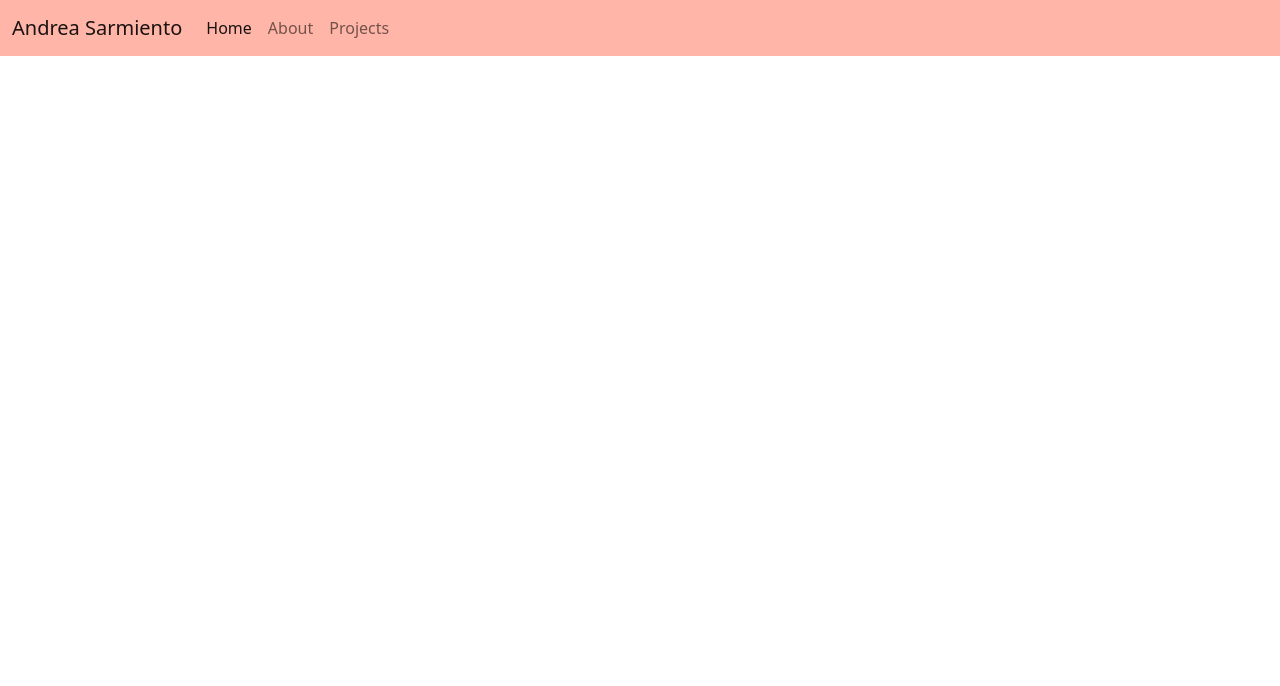
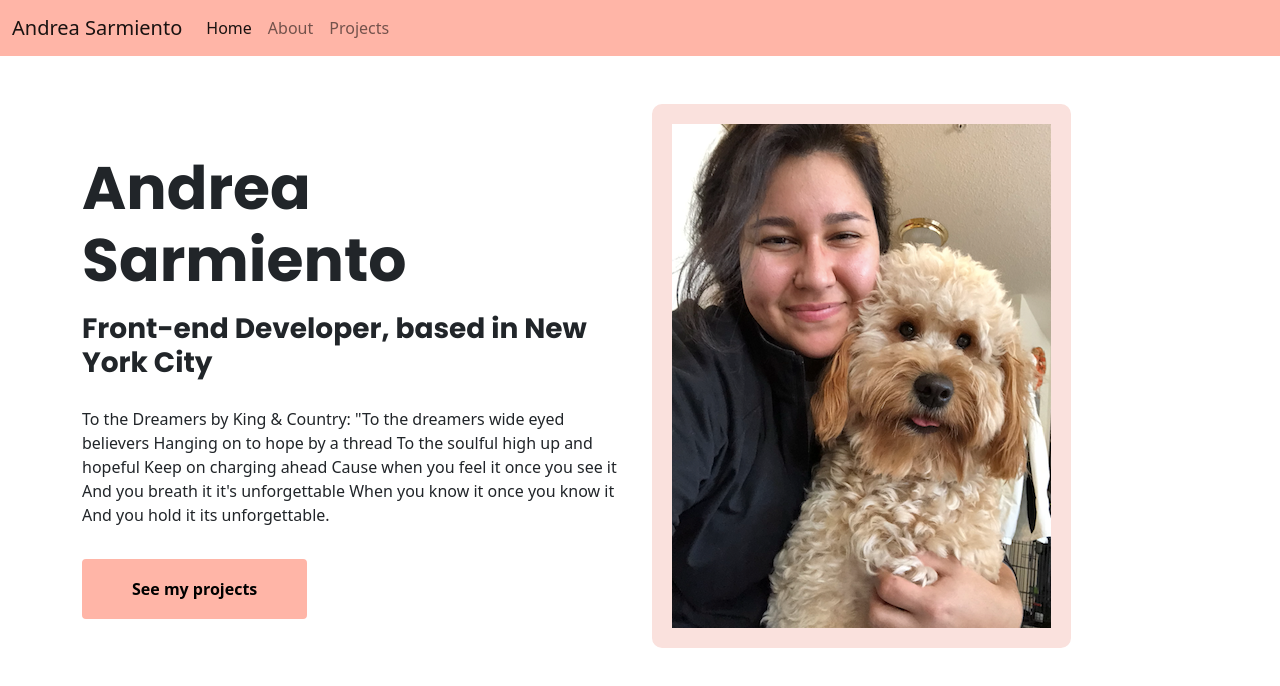
Before and after one commit to asarmie/Portfolio-Project, a plain HTML site: page about.html in a window 1280 px wide. Drawn offline with nearby package versions, Linux system fonts and the light colour scheme.

Commit message:
wrote code for about page

```diff
--- a/about.html
+++ b/about.html
@@ -49,19 +49,46 @@
         <div class="collapse navbar-collapse" id="navbarSupportedContent">
           <ul class="navbar-nav me-auto mb-2 mb-lg-0">
             <li class="nav-item">
-              <a class="nav-link active" aria-current="page" href="index.html">Home</a>
+              <a class="nav-link active" aria-current="page" href="index.html"
+                >Home</a
+              >
             </li>
             <li class="nav-item">
               <a class="nav-link" href="about.html">About</a>
             </li>
             <li class="nav-item">
-              <a class="nav-link" href="Projects">Projects</a>
+              <a class="nav-link" href="projects.html">Projects</a>
             </li>
           </ul>
         </div>
       </div>
     </nav>
-
+    <div class="container">
+      <div class="row pt-5">
+        <div class="col-md-6">
+          <h1 class="text-start pt-5">Andrea Sarmiento</h1>
+          <h3 class="text-start pt-3">
+            Front-end Developer, based in New York City
+          </h3>
+          <div class="about-para pb-3">
+            To the Dreamers by King & Country: "To the dreamers wide eyed
+            believers Hanging on to hope by a thread To the soulful high up and
+            hopeful Keep on charging ahead Cause when you feel it once you see
+            it And you breath it it's unforgettable When you know it once you
+            know it And you hold it its unforgettable.
+          </div>
+          <button class="button-links px-5 py-3 my-3">
+            <a href="#" class="link-branding">See my projects</a>
+          </button>
+        </div>
+        <div class="col-md-6">
+          <img
+            src="images/pipnme.png"
+            class="about-pic img-fluid rounded"
+            title="Andrea Sarmiento"
+          />
+        </div>
+      </div>
     </div>
   </body>
 </html>
--- a/styles/styles.css
+++ b/styles/styles.css
@@ -57,3 +57,7 @@ h4 {
   border: solid 20px #fae1dd;
   border-radius: 10px;
 }
+.about-pic {
+  border: solid 20px #fae1dd;
+  border-radius: 10px !important;
+}
```
Also changed, not shown: images/pipnme.png (added), 1 other file.
